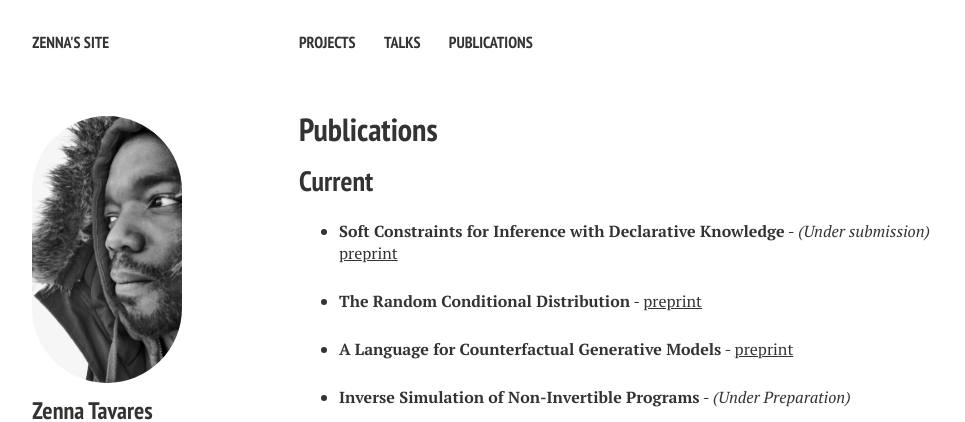
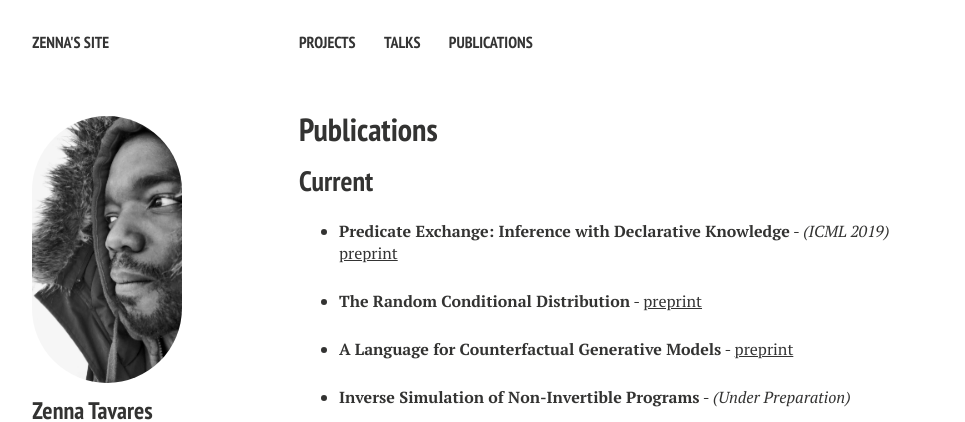
Before and after one commit to zenna/zenna.github.io, a Jekyll site: the page built from publications/index.md, in a window 1280 px wide. Shown: the top 422 px of the page, without its empty margins (21-986 px from the left). Built offline with Jekyll 4.4.1, drawn with Linux system fonts in a browser that asks for light colours; nearby versions of some CDN libraries.

Commit message:
fix causal

```diff
--- a/publications/index.md
+++ b/publications/index.md
@@ -7,7 +7,7 @@ comments: true
 
 ## Current
 
-- __Soft Constraints for Inference with Declarative Knowledge__ - *(Under submission)* [preprint](http://www.zenna.org/publications/icmlsoft.pdf)
+- __Predicate Exchange: Inference with Declarative Knowledge__ - *(ICML 2019)* [preprint](http://proceedings.mlr.press/v97/tavares19a/tavares19a.pdf)
 
 - __The Random Conditional Distribution__ - [preprint](http://www.zenna.org/publications/rcd.pdf)
 
```
